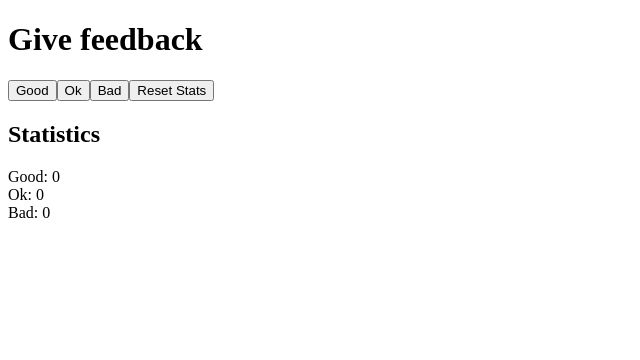
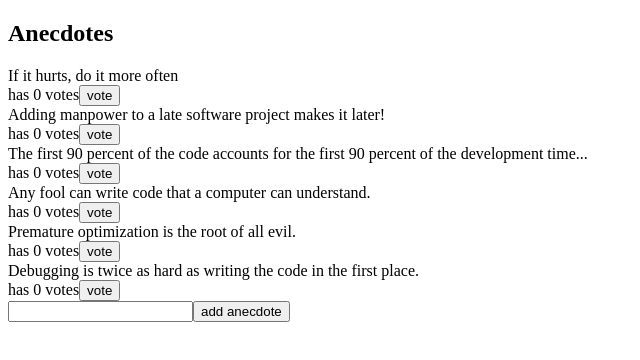
Before and after one commit to JanakaAlwis/fullstack-open-submissions-osa6, a React (Vite) app: page / in a window 1280 px wide. Shown: the top 360 px of the page, without its empty margins (0-640 px from the left). Built offline with nearby package versions, Linux system fonts and the light colour scheme.

Commit message:
Exercises 6.3.-6.8 Done

```diff
--- a/src/App.jsx
+++ b/src/App.jsx
@@ -1,26 +1,15 @@
-import React from 'react';
-import { useDispatch, useSelector } from 'react-redux';
+import React from 'react'
+import AnecdoteList from './components/AnecdoteList'
+import AnecdoteForm from './components/AnecdoteForm'
 
 const App = () => {
-  const dispatch = useDispatch();
-  const good = useSelector(state => state.good);
-  const ok = useSelector(state => state.ok);
-  const bad = useSelector(state => state.bad);
-
   return (
     <div>
-      <h1>Give feedback</h1>
-      <button onClick={() => dispatch({ type: 'GOOD' })}>Good</button>
-      <button onClick={() => dispatch({ type: 'OK' })}>Ok</button>
-      <button onClick={() => dispatch({ type: 'BAD' })}>Bad</button>
-      <button onClick={() => dispatch({ type: 'ZERO' })}>Reset Stats</button>
+      <h2>Anecdotes</h2>
+      <AnecdoteList />
+      <AnecdoteForm />
+    </div>
+  )
+}
 
-      <h2>Statistics</h2>
-      <div>Good: {good}</div>
-      <div>Ok: {ok}</div>
-      <div>Bad: {bad}</div>
-    </div>
-  );
-};
-
-export default App;
+export default App
--- /dev/null
+++ b/src/components/AnecdoteForm.jsx
@@ -0,0 +1,25 @@
+import React from 'react'
+import { useDispatch } from 'react-redux'
+import { addAnecdote } from '../reducers/anecdoteReducer'
+
+const AnecdoteForm = () => {
+  const dispatch = useDispatch()
+
+  const addNewAnecdote = (event) => {
+    event.preventDefault()
+    const content = event.target.anecdote.value
+    if(content.trim() === '') return
+
+    dispatch(addAnecdote(content))
+    event.target.anecdote.value = ''
+  }
+
+  return (
+    <form onSubmit={addNewAnecdote}>
+      <input name="anecdote" />
+      <button type="submit">add anecdote</button>
+    </form>
+  )
+}
+
+export default AnecdoteForm
--- /dev/null
+++ b/src/components/AnecdoteList.jsx
@@ -0,0 +1,28 @@
+import React from 'react'
+import { useSelector, useDispatch } from 'react-redux'
+import { voteAnecdote } from '../reducers/anecdoteReducer'
+
+const AnecdoteList = () => {
+  const dispatch = useDispatch()
+  const anecdotes = useSelector(state => state)
+
+  const vote = (id) => {
+    dispatch(voteAnecdote(id))
+  }
+
+  return (
+    <div>
+      {anecdotes.map(anecdote =>
+        <div key={anecdote.id}>
+          <div>{anecdote.content}</div>
+          <div>
+            has {anecdote.votes} votes
+            <button onClick={() => vote(anecdote.id)}>vote</button>
+          </div>
+        </div>
+      )}
+    </div>
+  )
+}
+
+export default AnecdoteList
--- a/src/main.jsx
+++ b/src/main.jsx
@@ -1,15 +1,11 @@
-import React from 'react';
-import ReactDOM from 'react-dom/client';
-import App from './App.jsx';  // make sure extension is .jsx
-
-import { createStore } from 'redux';
-import { Provider } from 'react-redux';
-import counterReducer from './reducer.js';
-
-const store = createStore(counterReducer);
+import React from 'react'
+import ReactDOM from 'react-dom/client'
+import { Provider } from 'react-redux'
+import App from './App'
+import store from './store'
 
 ReactDOM.createRoot(document.getElementById('root')).render(
   <Provider store={store}>
     <App />
   </Provider>
-);
+)
--- /dev/null
+++ b/src/reducers/anecdoteReducer.js
@@ -0,0 +1,47 @@
+const initialState = [
+  { id: 1, content: 'If it hurts, do it more often', votes: 0 },
+  { id: 2, content: 'Adding manpower to a late software project makes it later!', votes: 0 },
+  { id: 3, content: 'The first 90 percent of the code accounts for the first 90 percent of the development time...', votes: 0 },
+  { id: 4, content: 'Any fool can write code that a computer can understand.', votes: 0 },
+  { id: 5, content: 'Premature optimization is the root of all evil.', votes: 0 },
+  { id: 6, content: 'Debugging is twice as hard as writing the code in the first place.', votes: 0 },
+]
+
+const anecdoteReducer = (state = initialState, action) => {
+  switch(action.type) {
+    case 'VOTE':
+      return state
+        .map(anecdote =>
+          anecdote.id !== action.payload.id
+            ? anecdote
+            : { ...anecdote, votes: anecdote.votes + 1 }
+        )
+        .sort((a, b) => b.votes - a.votes)
+
+    case 'ADD_ANECDOTE':
+      return [...state, action.payload]
+
+    default:
+      return state
+  }
+}
+
+export const voteAnecdote = (id) => {
+  return {
+    type: 'VOTE',
+    payload: { id }
+  }
+}
+
+export const addAnecdote = (content) => {
+  return {
+    type: 'ADD_ANECDOTE',
+    payload: {
+      id: Math.floor(Math.random() * 1000000),
+      content,
+      votes: 0
+    }
+  }
+}
+
+export default anecdoteReducer
--- /dev/null
+++ b/src/store.js
@@ -0,0 +1,6 @@
+import { createStore } from 'redux'
+import anecdoteReducer from './reducers/anecdoteReducer'
+
+const store = createStore(anecdoteReducer)
+
+export default store
```
